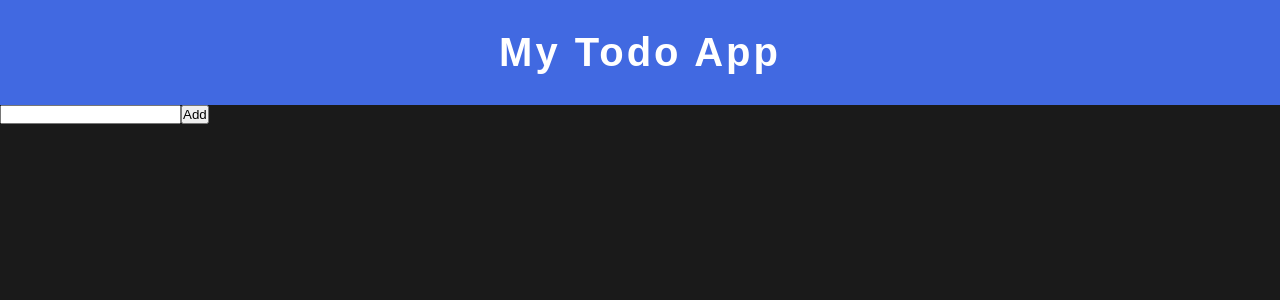
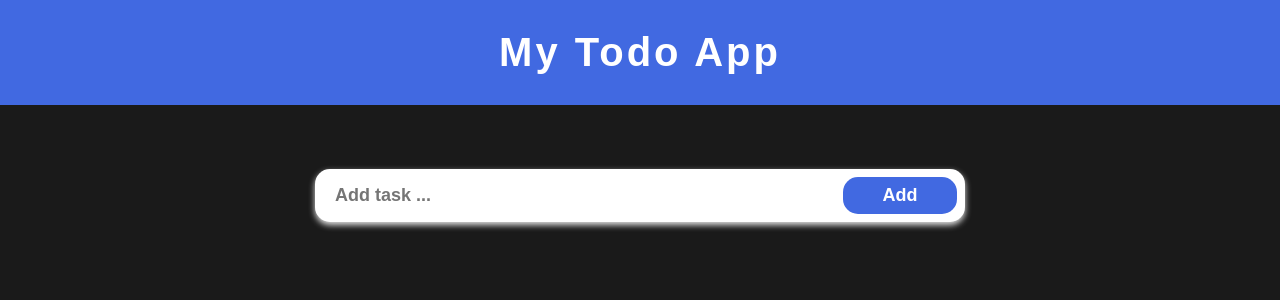
Before and after one commit to arrqamafaq/todo-react-app, a React (Vite) app: page / in a window 1280 px wide. Shown: the top 300 px of the page. Built offline with nearby package versions, Linux system fonts and the light colour scheme.

Commit message:
added styling to the form input fields

```diff
--- a/src/components/Form.jsx
+++ b/src/components/Form.jsx
@@ -1,4 +1,5 @@
 import { useState } from "react";
+import styles from "./form.module.css"
 
 export default function Form({todos , pushTodos}){
     const [todo,addTodo]=useState("");
@@ -14,8 +15,8 @@ export default function Form({todos , pushTodos}){
     return (
     <>
     <form onSubmit={(e)=> handleSubmit(e)}>
-    <input onChange={(e)=> addTodo(e.target.value)} value={todo} id="todoInput"/>
-    <button type="submit">Add</button>
+    <input className={styles.taskInput} onChange={(e)=> addTodo(e.target.value)} placeholder="Add task ..." value={todo} id="todoInput"/>
+    <button className={styles.taskInputBtn} type="submit">Add</button>
     </form>
     </>
 
--- /dev/null
+++ b/src/components/form.module.css
@@ -0,0 +1,42 @@
+form{
+    /* background-color: red; */
+    width:85%;
+    max-width: 650px;
+    margin: 4rem auto;
+    display: flex;
+    background-color: white;
+    padding: 8px;
+    border-radius:15px;
+    box-shadow: 0 3px 6px rgba(255,255,255,.9);
+}
+.taskInput{
+flex:1;
+padding: 0 12px;
+font-size: 18px;
+border: none;
+font-family: sans-serif;
+font-weight: 600;
+&:focus{
+outline:none;
+}
+}
+
+.taskInputBtn{
+    width:18%;
+    padding: 8px 10px;
+    font-size: 18px;
+    border: none;
+    background-color: royalblue;
+    color: white;
+    border-radius: 15px;
+    font-family: sans-serif;
+    font-weight: bold;
+    cursor:pointer;
+
+    &:hover{
+        opacity: .9;
+    }
+    &:active{
+        scale: .98;
+    }
+}
```
